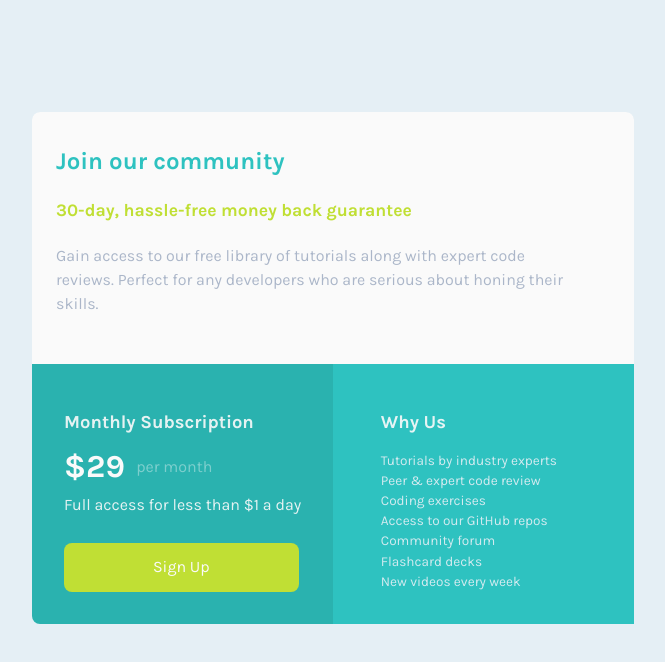
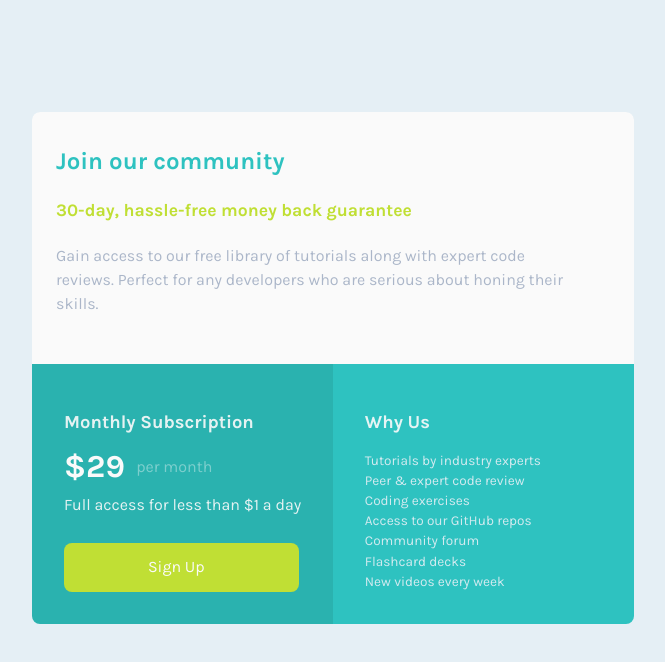
Before and after one commit to Ghm84/single-price-component, a plain HTML site: page index.html in a window 1280 px wide. Shown: the whole page, without its empty margins (336-1001 px from the left). Drawn offline with Linux system fonts and the light colour scheme.

Commit message:
Update style.css

```diff
--- a/style.css
+++ b/style.css
@@ -110,11 +110,12 @@ body {
 .sign-up {
     background-color: hsl(71, 73%, 54%);
     color: rgb(250, 250, 250);
-    max-width: 24rem;
-    width: 16.5rem;
+    max-width: 90%;
+    width: 85%;
     margin-top: 1rem;
     margin-left: 1.5rem;
     padding-top: 0.95rem;
+    padding-right: 1rem;
     padding-bottom: 0.95rem;
     border: none;
     border-radius: 0.5rem;
@@ -217,7 +218,6 @@ body {
         width: 100%;
         margin-top: 0;
         margin-left: 0;
-        padding-left: 1rem;
         border-bottom-left-radius: 0;
     }
 
```
